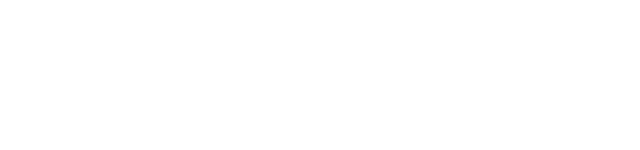
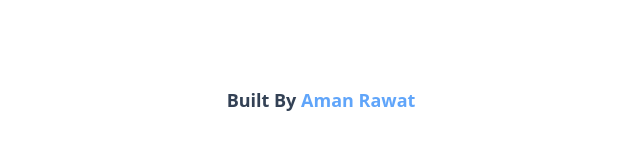
Before and after one commit to dipanshurdev/bubu-dudu, a React (Vite) app: page / in a window 1280 px wide. Both pictures are taken after a click on the button "Aww, Yes🥰". Shown: the part 402-552 px from the top of the page, without its empty margins (319-959 px from the left). Built offline with nearby package versions, Linux system fonts and the light colour scheme.

Commit message:
added footer

```diff
--- a/src/App.jsx
+++ b/src/App.jsx
@@ -66,6 +66,22 @@
             </div>
           )}
         </div>
+        <footer className="w-full p-4 mt-24">
+          {yes && (
+            <div className="flex items-center justify-center">
+              <p className="text-slate-700 text-lg font-bold capitalize">
+                built by{" "}
+                <a
+                  className="text-blue-400"
+                  href="https://github.com/amanr-dev"
+                  target="_blank"
+                >
+                  Aman Rawat
+                </a>
+              </p>
+            </div>
+          )}
+        </footer>
       </div>
     </>
   );
```
